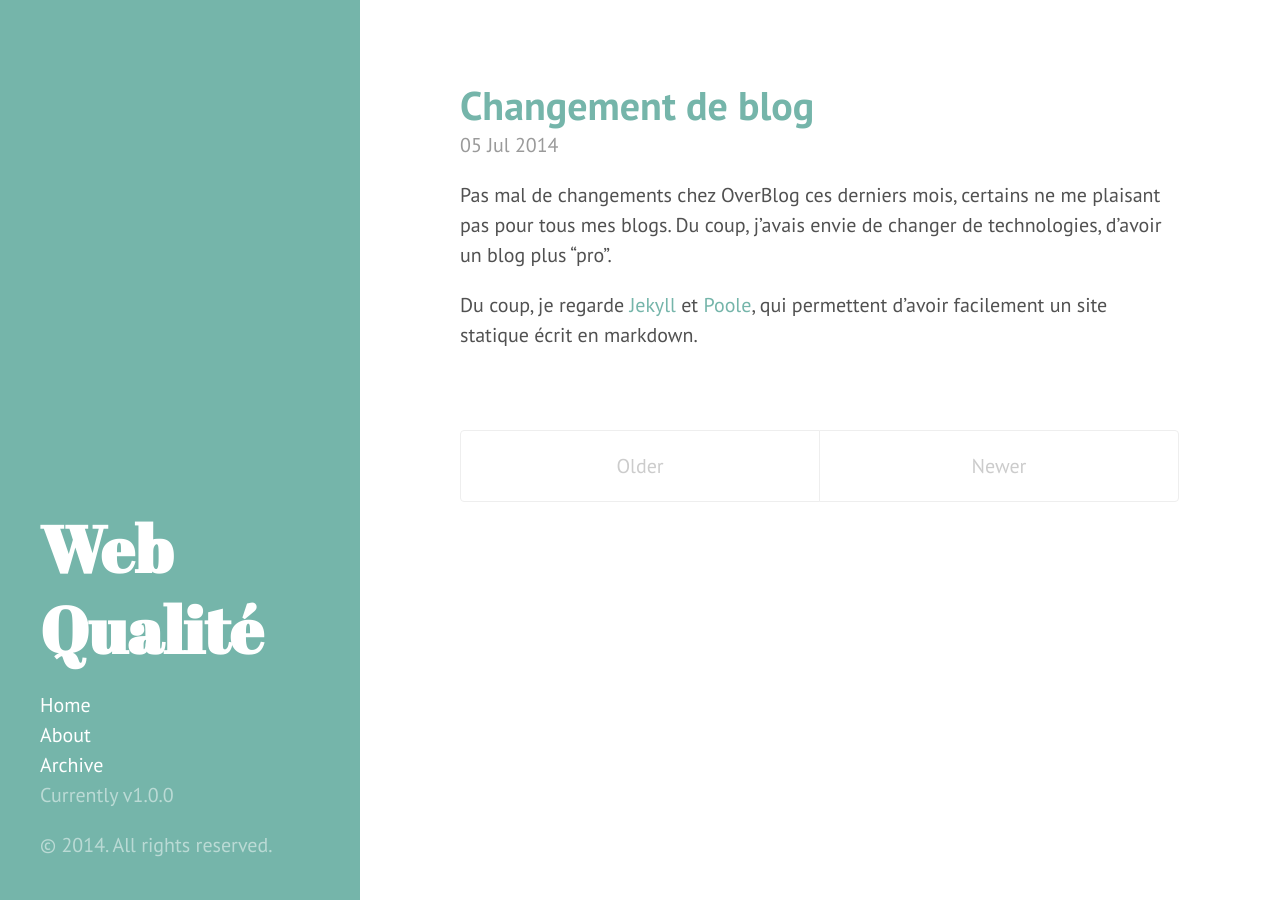
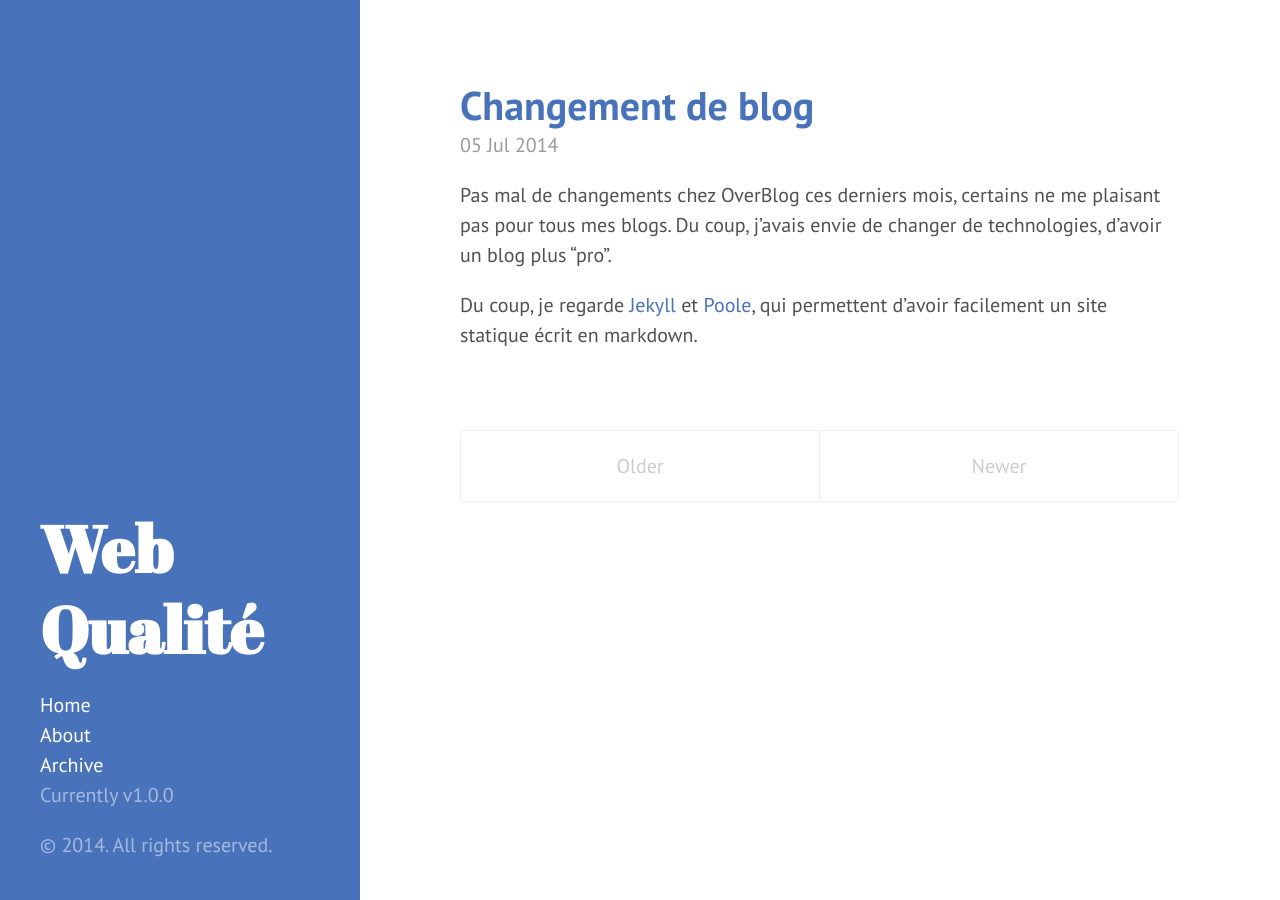
Before and after one commit to fabrice31/blog, a Jekyll site: the page built from index.html, in a window 1280 px wide. Built offline with Jekyll 4.4.1, drawn with Linux system fonts in a browser that asks for light colours; Markdown is read by kramdown in place of the engine named in the settings; the list of posts is cut into pages by our own code.

Commit message:
Change color

```diff
--- a/public/css/hyde.css
+++ b/public/css/hyde.css
@@ -214,11 +214,11 @@ a.sidebar-nav-item:focus {
 
 /* Cyan */
 .theme-base-0c .sidebar {
-  background-color: #75b5aa;
+  background-color: #4873bb;
 }
 .theme-base-0c .content a,
 .theme-base-0c .related-posts li a:hover {
-  color: #75b5aa;
+  color: #4873bb;
 }
 
 /* Blue */
```
